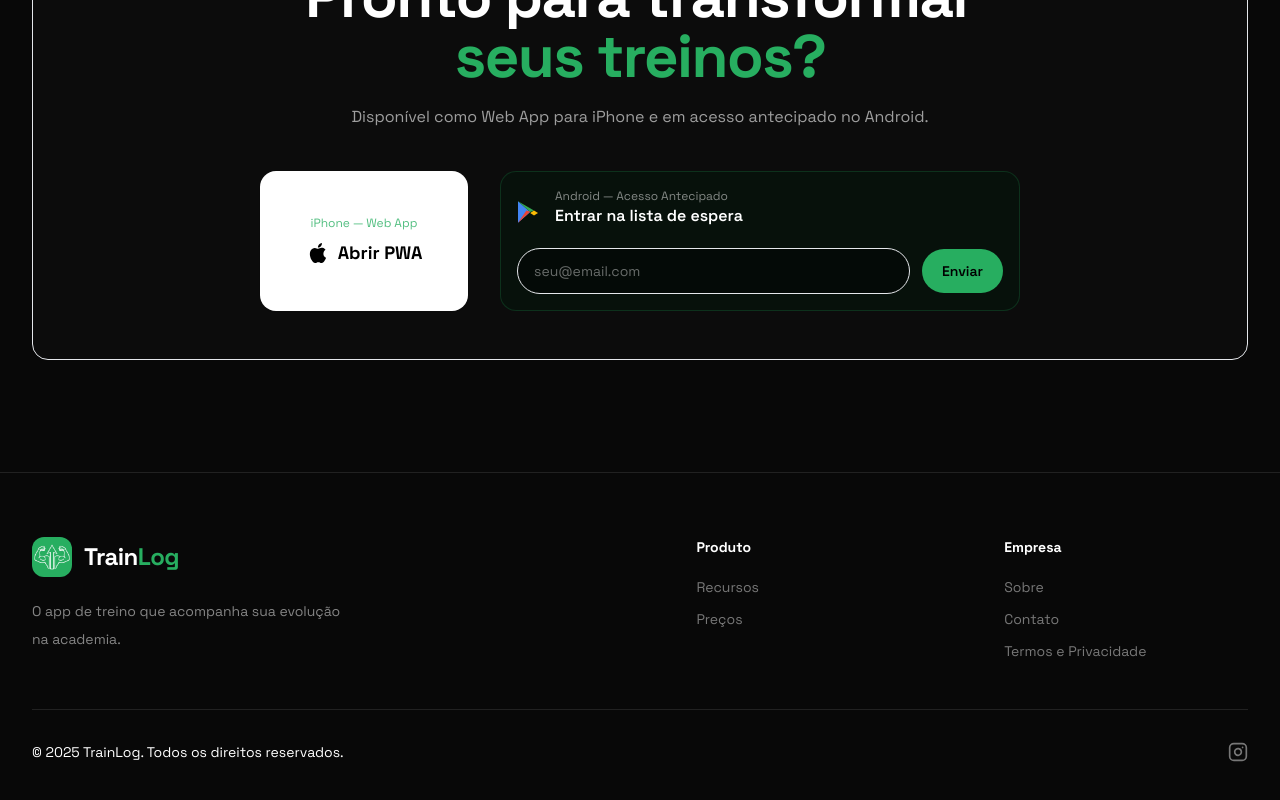
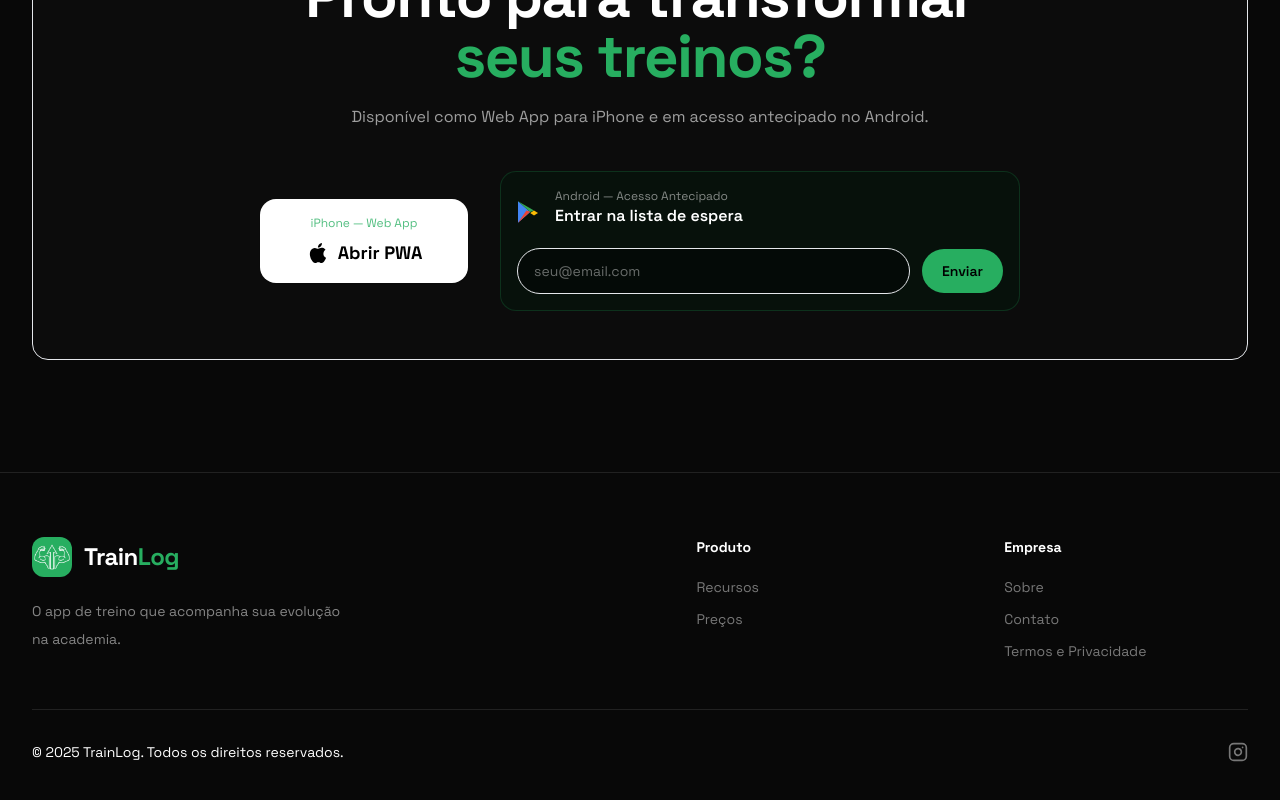
Before and after one commit to pedroluca/trainlog-landing, a React (Vite) app: page / in a window 1280 px wide. Shown: the part 4949-5749 px from the top of the page. Built offline with nearby package versions, Linux system fonts and the light colour scheme; no server answers.

Commit message:
fix: fix apple pwa button

```diff
--- a/src/App.tsx
+++ b/src/App.tsx
@@ -593,7 +593,7 @@ function App() {
                   Disponível como Web App para iPhone e em acesso antecipado no Android.
                 </p>
 
-                <div className="mt-10 flex flex-col lg:flex-row items-stretch justify-center gap-8">
+                <div className="mt-10 flex flex-col lg:flex-row items-stretch md:items-center justify-center gap-8">
                   {/* Left: Abrir PWA */}
                   <a
                     href="https://app.trainlog.site"
```
